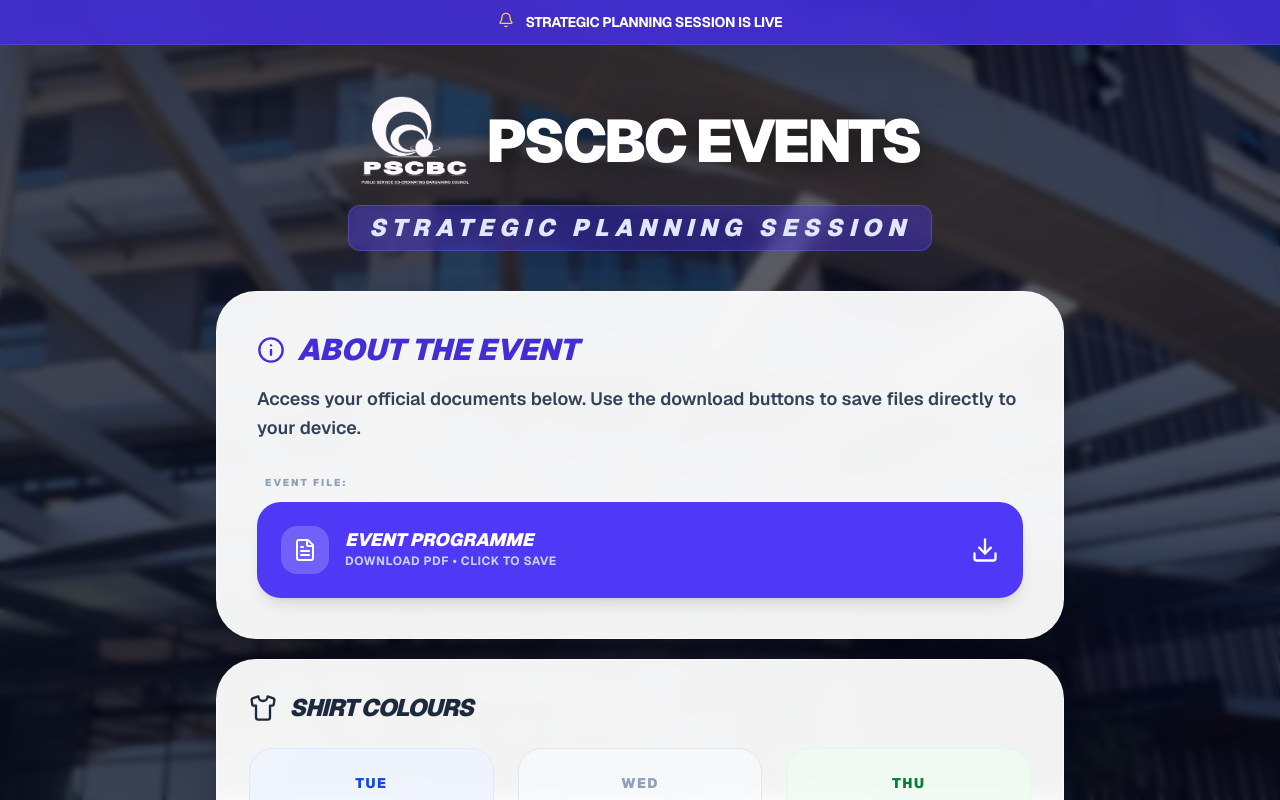
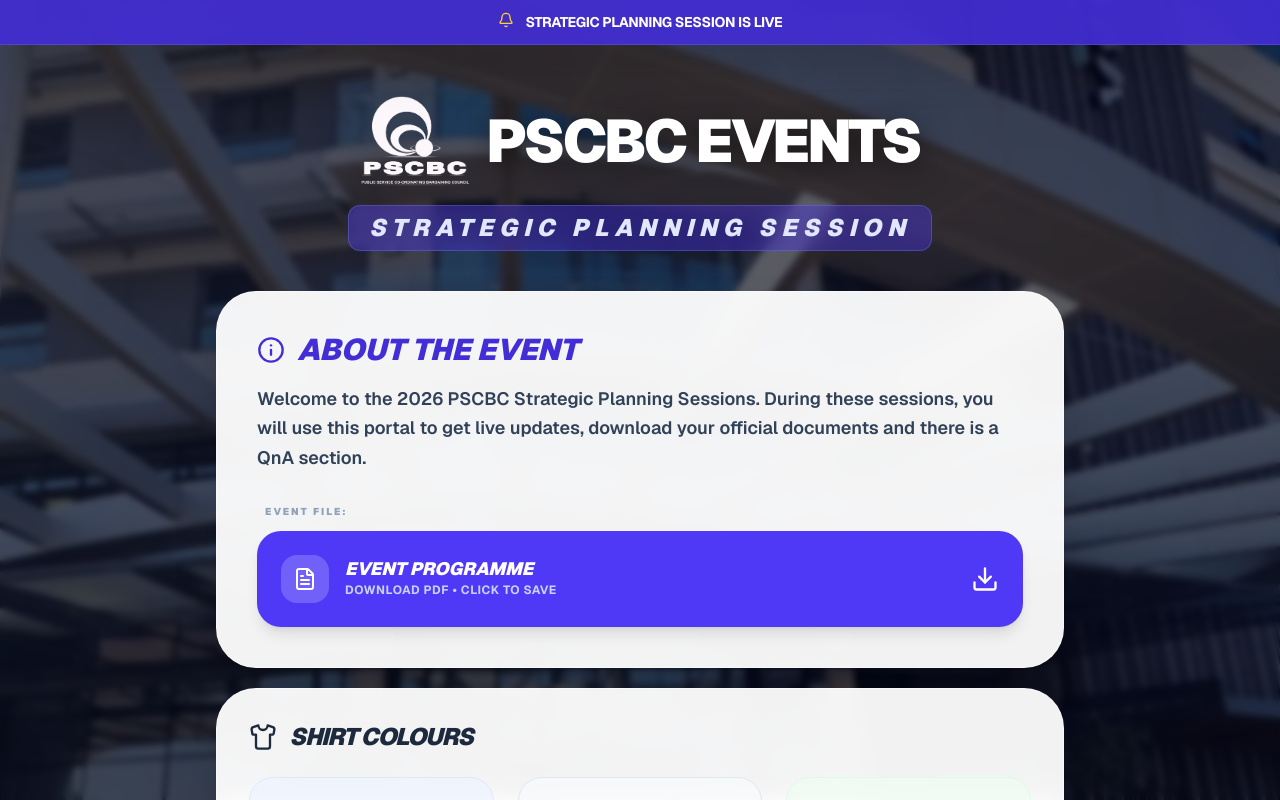
Before and after one commit to viwemakapela2005/strat-planning, a Next.js app: page / in a window 1280 px wide. Shown: the top 800 px of the page. Built offline with nearby package versions, Linux system fonts and the light colour scheme.

Commit message:
PSCBC Final Event Build

```diff
--- a/app/page.tsx
+++ b/app/page.tsx
@@ -99,7 +99,7 @@
                 <h2 className="text-2xl md:text-3xl font-black uppercase italic">About the Event</h2>
               </div>
               <p className="text-slate-700 leading-relaxed mb-8 font-semibold text-base md:text-lg">
-                Access your official documents below. Use the download buttons to save files directly to your device.
+                Welcome to the 2026 PSCBC Strategic Planning Sessions. During these sessions, you will use this portal to get live updates, download your official documents and there is a QnA section.
               </p>
 
               <div className="space-y-3">
```
